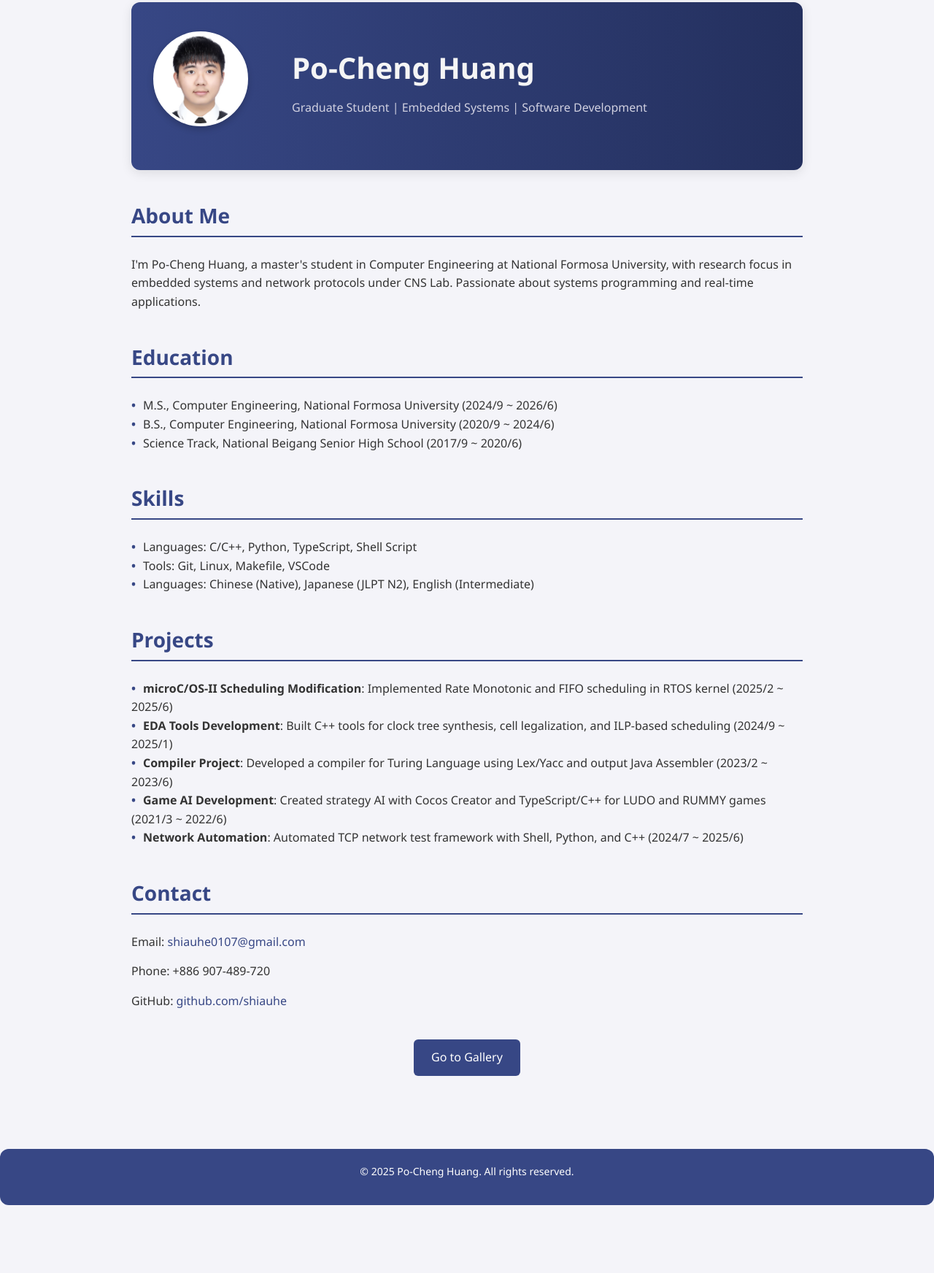
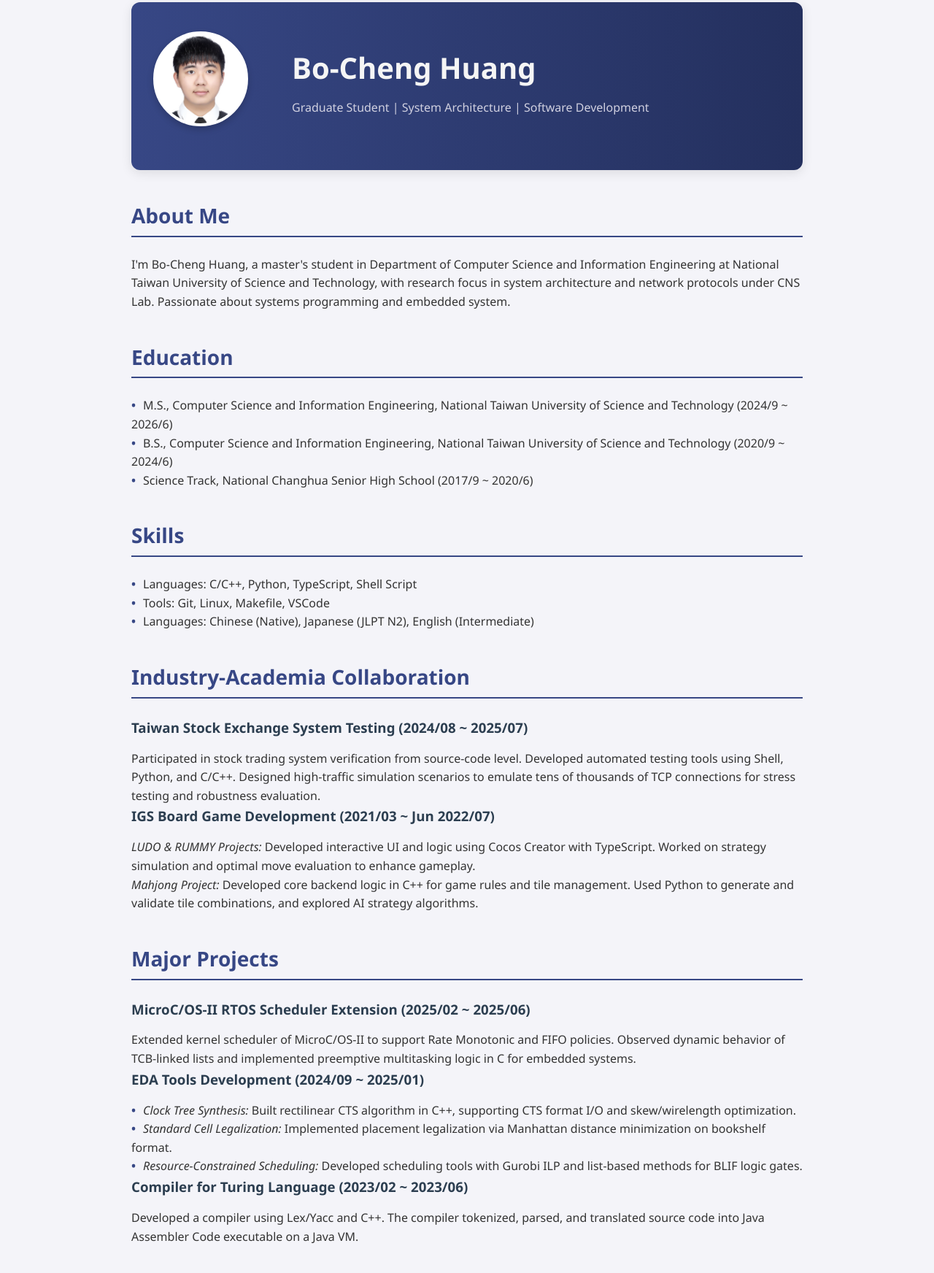
Before and after one commit to shiauhe/photo-site, a plain HTML site: page index.html in a window 1280 px wide. Shown: the part 37-1781 px from the top of the page at 73% size. Before the commit the page ends 1688 px from the top, so only its background shows below. Drawn offline with Linux system fonts and the light colour scheme.

Commit message:
modfy main page

```diff
--- a/index.html
+++ b/index.html
@@ -1,9 +1,10 @@
 <!DOCTYPE html>
 <html lang="en">
+
 <head>
     <meta charset="UTF-8">
     <meta name="viewport" content="width=device-width, initial-scale=1.0">
-    <title>Po-Cheng Huang | Resume</title>
+    <title>Bo-Cheng Huang | Resume</title>
     <link rel="stylesheet" href="styles.css">
     <style>
         body {
@@ -120,29 +121,34 @@
         }
     </style>
 </head>
+
 <body>
     <div class="container">
         <header>
             <img src="profile.jpg" alt="Profile Picture" class="profile-pic">
             <div class="header-text">
-                <h1>Po-Cheng Huang</h1>
-                <p>Graduate Student | Embedded Systems | Software Development</p>
+                <h1>Bo-Cheng Huang</h1>
+                <p>Graduate Student | System Architecture | Software Development</p>
             </div>
         </header>
 
         <div class="section">
             <h2>About Me</h2>
             <p>
-                I'm Po-Cheng Huang, a master's student in Computer Engineering at National Formosa University, with research focus in embedded systems and network protocols under CNS Lab. Passionate about systems programming and real-time applications.
+                I'm Bo-Cheng Huang, a master's student in Department of Computer Science and Information Engineering at
+                National Taiwan University of Science and Technology, with research focus in system architecture and
+                network protocols under CNS Lab. Passionate about systems programming and embedded system.
             </p>
         </div>
 
         <div class="section">
             <h2>Education</h2>
             <ul>
-                <li>M.S., Computer Engineering, National Formosa University (2024/9 ~ 2026/6)</li>
-                <li>B.S., Computer Engineering, National Formosa University (2020/9 ~ 2024/6)</li>
-                <li>Science Track, National Beigang Senior High School (2017/9 ~ 2020/6)</li>
+                <li>M.S., Computer Science and Information Engineering, National Taiwan University of Science and Technology (2024/9 ~ 2026/6)
+                </li>
+                <li>B.S., Computer Science and Information Engineering, National Taiwan University of Science and Technology (2020/9 ~ 2024/6)
+                </li>
+                <li>Science Track, National Changhua Senior High School (2017/9 ~ 2020/6)</li>
             </ul>
         </div>
 
@@ -155,16 +161,53 @@
             </ul>
         </div>
 
+
         <div class="section">
-            <h2>Projects</h2>
+            <h2>Industry-Academia Collaboration</h2>
             <ul>
-                <li><strong>microC/OS-II Scheduling Modification</strong>: Implemented Rate Monotonic and FIFO scheduling in RTOS kernel (2025/2 ~ 2025/6)</li>
-                <li><strong>EDA Tools Development</strong>: Built C++ tools for clock tree synthesis, cell legalization, and ILP-based scheduling (2024/9 ~ 2025/1)</li>
-                <li><strong>Compiler Project</strong>: Developed a compiler for Turing Language using Lex/Yacc and output Java Assembler (2023/2 ~ 2023/6)</li>
-                <li><strong>Game AI Development</strong>: Created strategy AI with Cocos Creator and TypeScript/C++ for LUDO and RUMMY games (2021/3 ~ 2022/6)</li>
-                <li><strong>Network Automation</strong>: Automated TCP network test framework with Shell, Python, and C++ (2024/7 ~ 2025/6)</li>
+
+                <h3>Taiwan Stock Exchange System Testing (2024/08 ~ 2025/07)</h3>
+
+                Participated in stock trading system verification from source-code level. Developed automated testing
+                tools using Shell, Python, and C/C++. Designed high-traffic simulation scenarios to emulate tens of
+                thousands of TCP connections for stress testing and robustness evaluation.
+
+                <h3>IGS Board Game Development (2021/03 ~ Jun 2022/07)</h3>
+                <em>LUDO & RUMMY Projects:</em> Developed interactive UI and logic using Cocos Creator with TypeScript.
+                Worked on strategy simulation and optimal move evaluation to enhance gameplay.<br>
+                <em>Mahjong Project:</em> Developed core backend logic in C++ for game rules and tile management. Used
+                Python to generate and validate tile combinations, and explored AI strategy algorithms.
+
             </ul>
         </div>
+
+        <div class="section">
+            <h2>Major Projects</h2>
+            <ul>
+
+                <h3>MicroC/OS-II RTOS Scheduler Extension (2025/02 ~ 2025/06)</h3>
+                Extended kernel scheduler of MicroC/OS-II to support Rate Monotonic and FIFO policies. Observed dynamic
+                behavior of TCB-linked lists and implemented preemptive multitasking logic in C for embedded systems.
+
+
+                <h3>EDA Tools Development (2024/09 ~ 2025/01)</h3>
+                <ul>
+                    <li><em>Clock Tree Synthesis:</em> Built rectilinear CTS algorithm in C++, supporting CTS format I/O
+                        and skew/wirelength optimization.</li>
+                    <li><em>Standard Cell Legalization:</em> Implemented placement legalization via Manhattan distance
+                        minimization on bookshelf format.</li>
+                    <li><em>Resource-Constrained Scheduling:</em> Developed scheduling tools with Gurobi ILP and
+                        list-based methods for BLIF logic gates.</li>
+                </ul>
+
+
+                <h3>Compiler for Turing Language (2023/02 ~ 2023/06)</h3>
+                Developed a compiler using Lex/Yacc and C++. The compiler tokenized, parsed, and translated source code
+                into Java Assembler Code executable on a Java VM.
+
+            </ul>
+        </div>
+
 
         <div class="section">
             <h2>Contact</h2>
@@ -180,4 +223,5 @@
         <p>&copy; 2025 Po-Cheng Huang. All rights reserved.</p>
     </footer>
 </body>
+
 </html>
```
Also changed, not shown: photo-gallery.html (+47 -23 lines).
